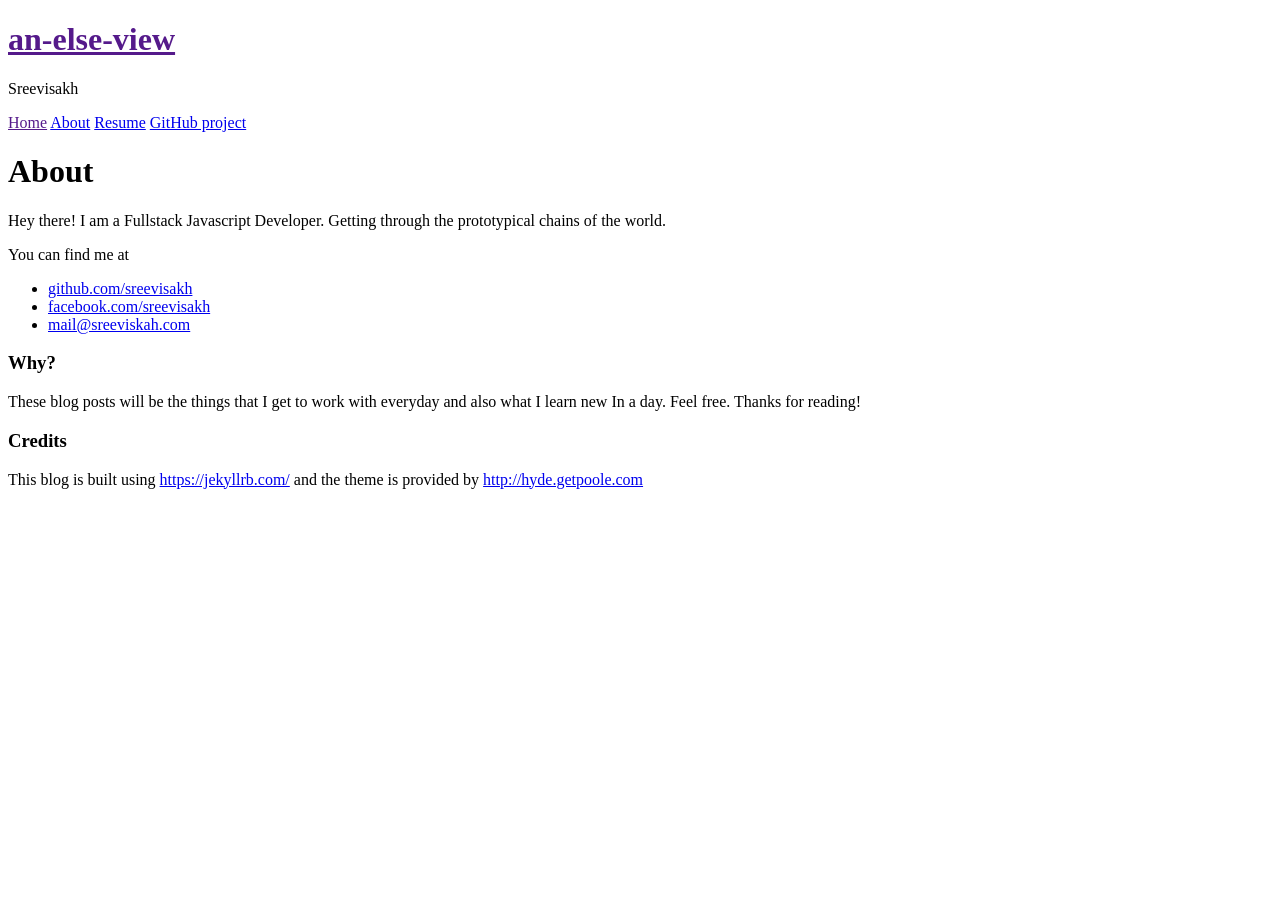
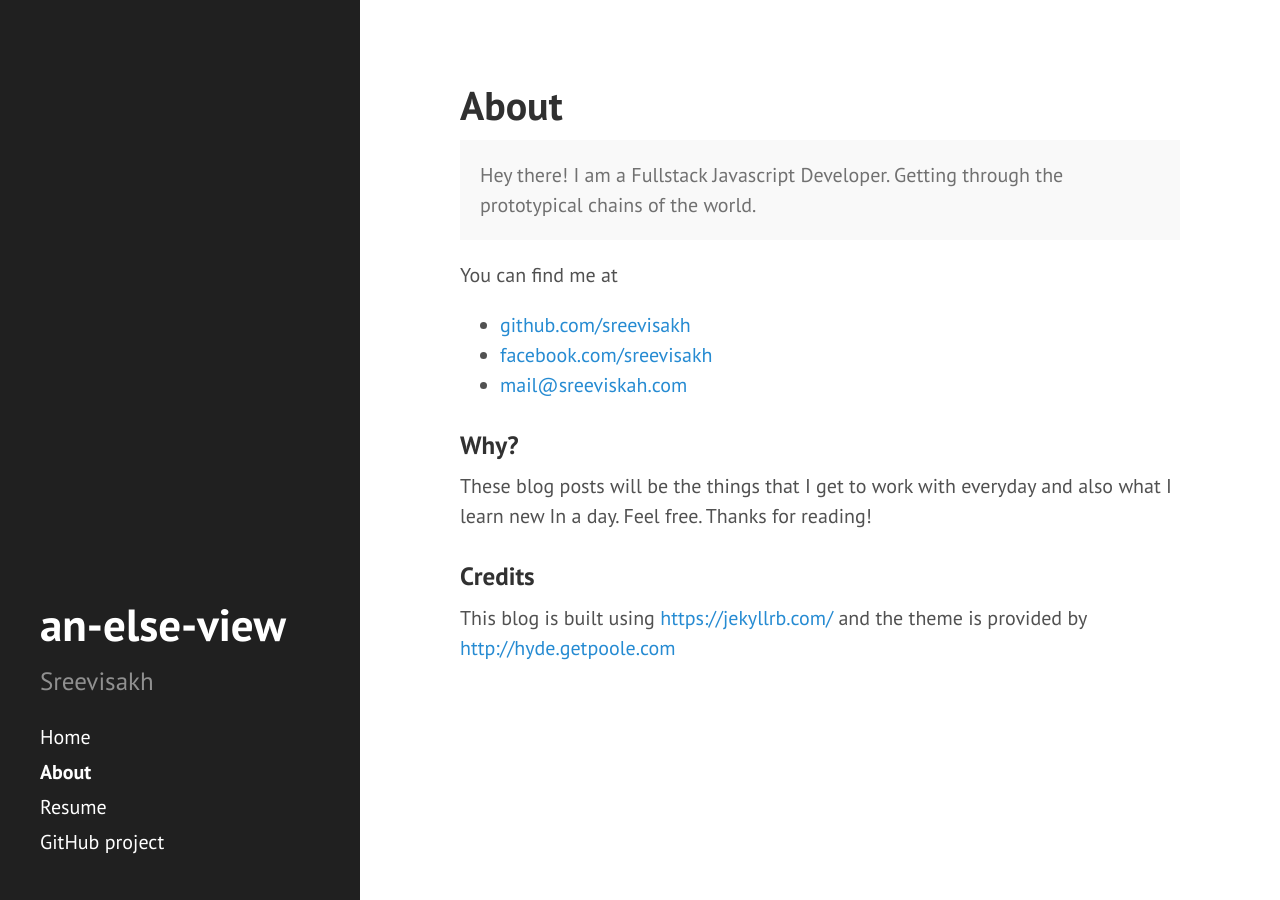
Before and after one commit to sreevisakh/sreevisakh.github.io.original, a Jekyll site: the page built from about.md, in a window 1280 px wide. Built offline with Jekyll 4.4.1, drawn with Linux system fonts in a browser that asks for light colours; Markdown is read by kramdown in place of the engine named in the settings.

Commit message:
Fixed carpet

```diff
--- a/_includes/head.html
+++ b/_includes/head.html
@@ -15,8 +15,8 @@
   </title>
 
   <!-- CSS -->
-  <link rel="stylesheet" href="{{ site.baseurl }}public/css/style.css">
-  <link rel="stylesheet" href="{{ site.baseurl }}public/css/syntax.css">
+  <link rel="stylesheet" href="{{ site.baseurl }}/public/css/style.css">
+  <link rel="stylesheet" href="{{ site.baseurl }}/public/css/syntax.css">
 
   <link rel="stylesheet" href="http://fonts.googleapis.com/css?family=PT+Sans:400,400italic,700|Abril+Fatface">
 
```
